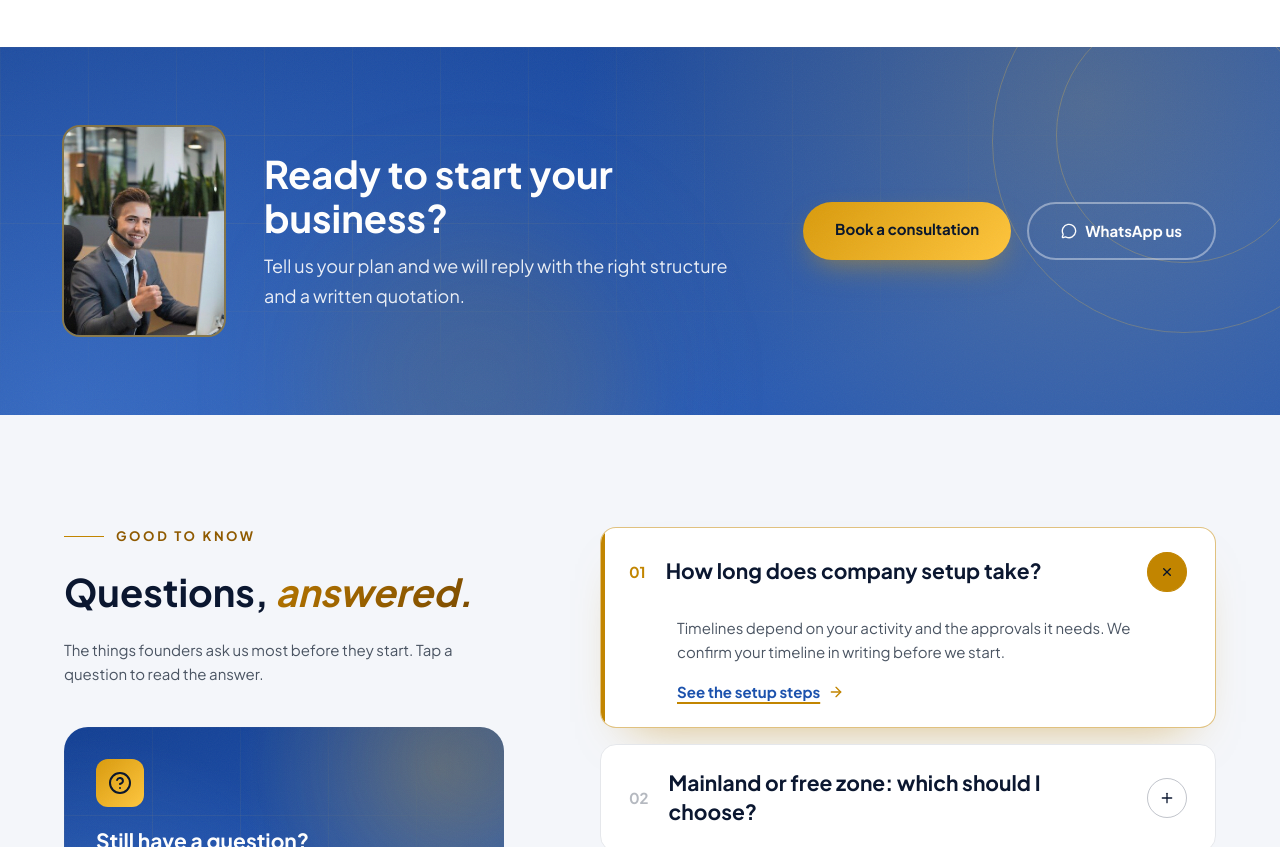
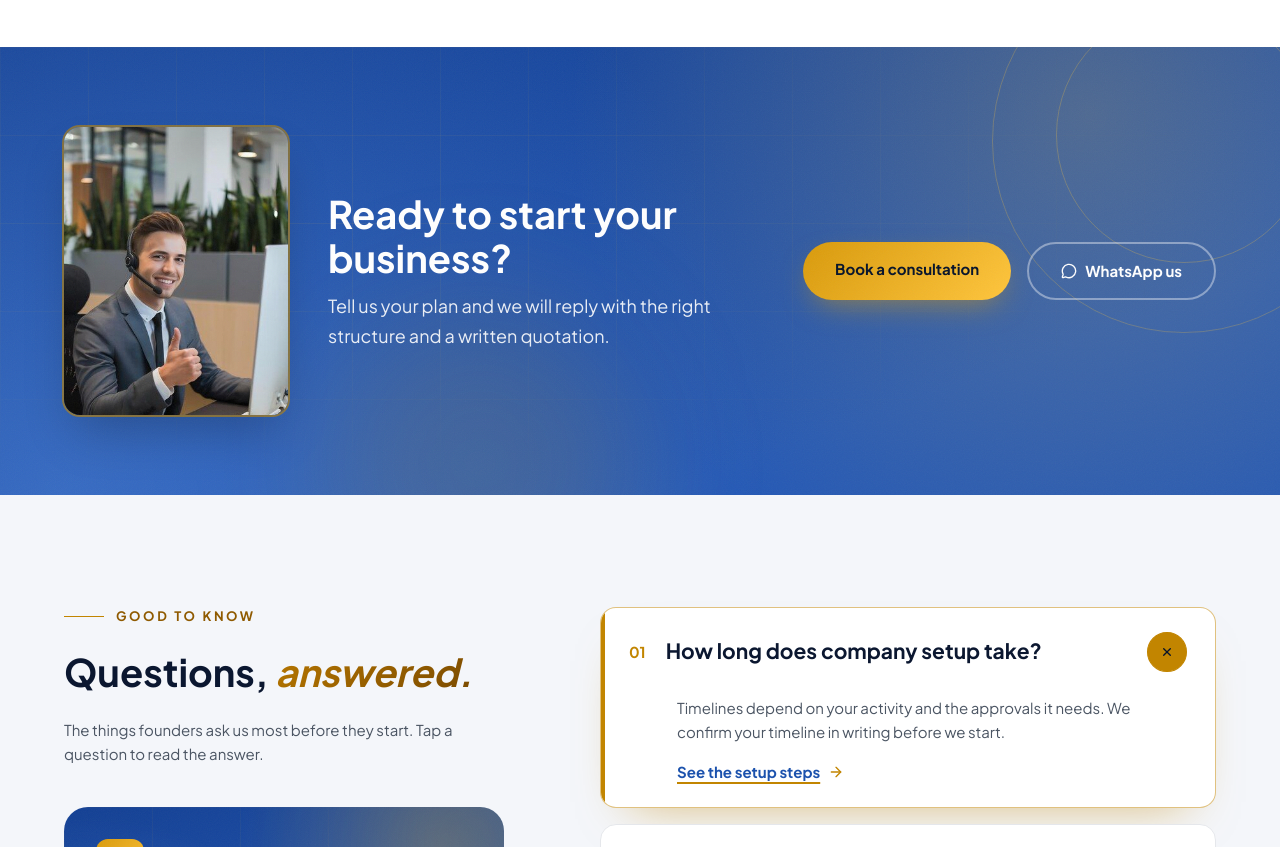
Before and after one commit to elsh1923/workdanbusiness, a Next.js app: page / in a window 1280 px wide. Shown: the part 4700-5547 px from the top of the page. Built offline with nearby package versions, Linux system fonts and the light colour scheme.

Commit message:
adjusting photo

```diff
--- a/components/CtaBand.tsx
+++ b/components/CtaBand.tsx
@@ -17,7 +17,7 @@ export default function CtaBand() {
           alt="A friendly Workdane consultant at the support desk giving a thumbs up"
           width={351}
           height={626}
-          className="hidden h-52 w-40 rounded-2xl object-cover object-top ring-2 ring-gold/60 lg:block"
+          className="hidden h-72 w-56 rounded-2xl object-cover object-top shadow-2xl ring-2 ring-gold/60 lg:block"
         />
         <div className="flex-1 basis-80">
           <h2 className="font-display text-[34px] font-bold leading-[1.15] sm:text-[38px]">Ready to start your business?</h2>
```
